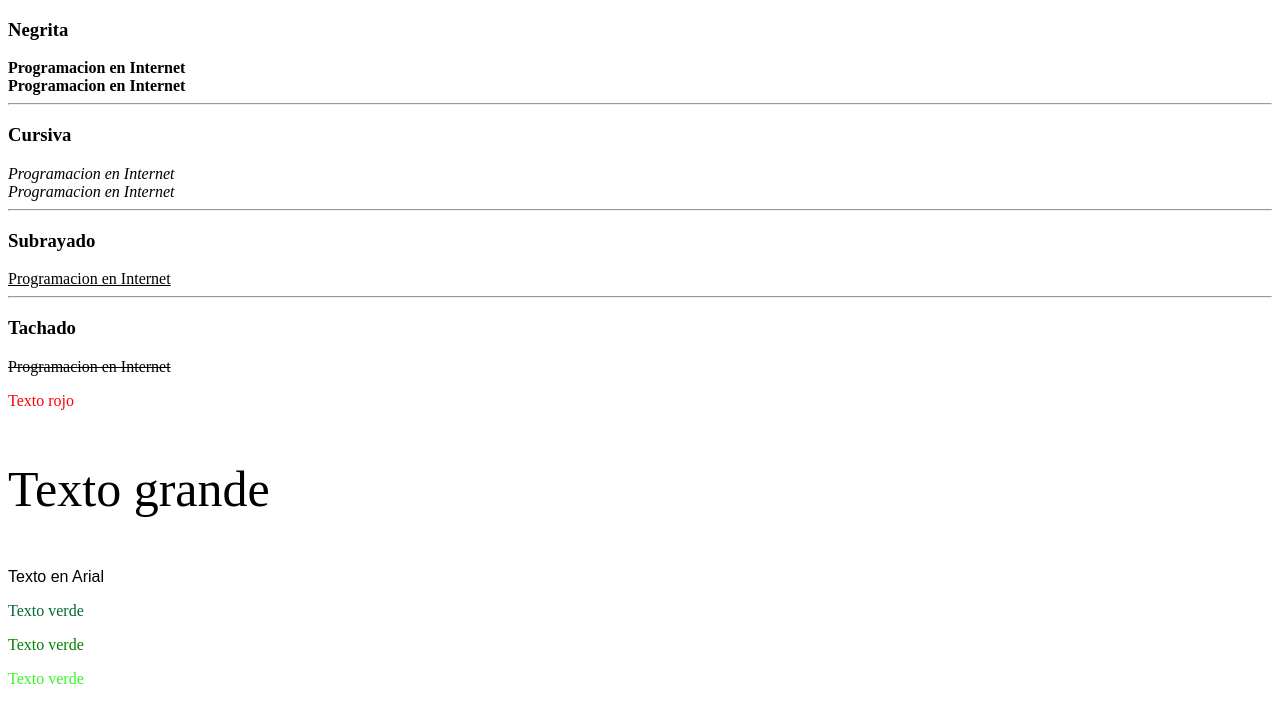
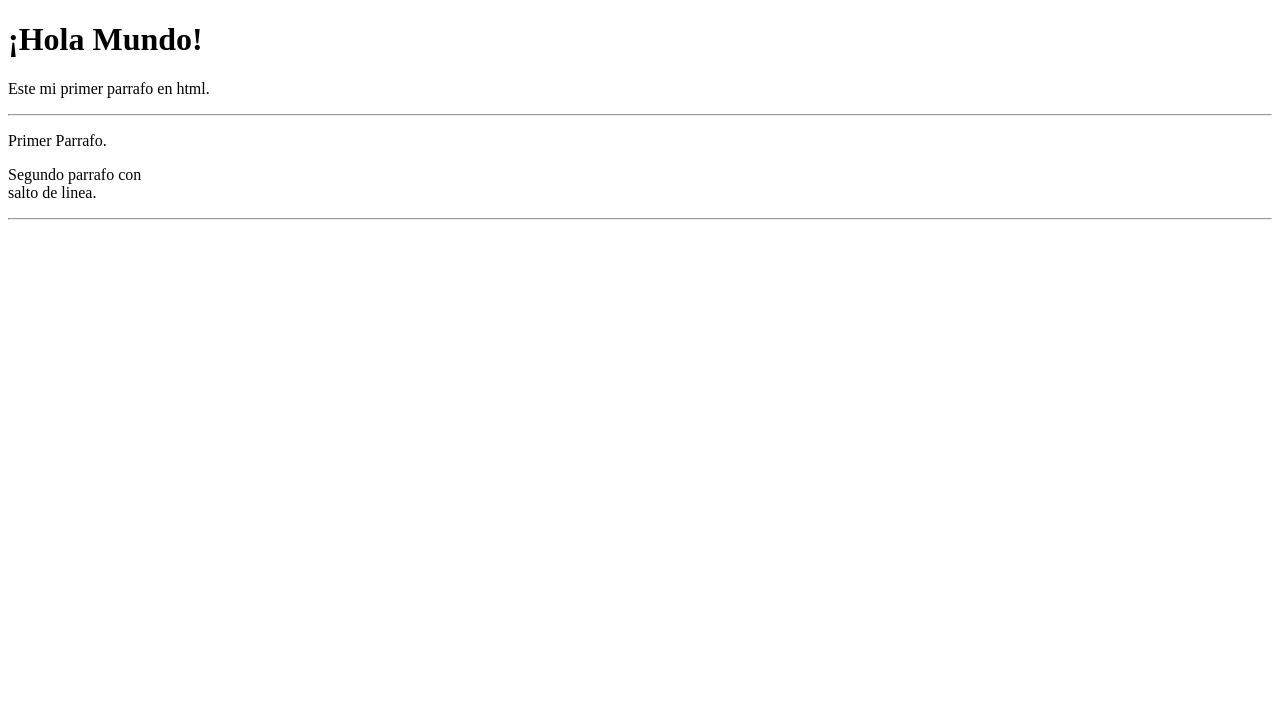
Before and after one commit to BrayanVII/Laboratorio26-08, a plain HTML site: page index.html in a window 1280 px wide. Drawn offline with Linux system fonts and the light colour scheme.

Commit message:
primer programa realizado

```diff
--- a/index.html
+++ b/index.html
@@ -1,24 +1,14 @@
 <!DOCTYPE html>
 <html>
+    <head>
+        <title>Titulo de la pagina</title>
+    </head>
     <body>
-        <h3> Negrita </h3>
-        <b> Programacion en Internet </b>  </br>
-        <strong> Programacion en Internet</strong>
+        <h1>¡Hola Mundo!</h1>
+        <p>Este mi primer parrafo en html. </p>
         <hr>
-        <h3> Cursiva </h3>
-        <i> Programacion en Internet </i> </br>
-        <em> Programacion en Internet </em>
+        <p>Primer Parrafo.</p>
+        <p>Segundo parrafo con <br> salto de linea. </p>
         <hr>
-        <h3> Subrayado </h3>
-        <u> Programacion en Internet </u>
-        <hr>
-        <h3> Tachado </h3>
-        <s> Programacion en Internet </s>
-        <p style="color:red;">Texto rojo</p>
-        <p style="font-size:50px;"> Texto grande </p>
-        <p style="font-family: Arial;">Texto en Arial </p>
-        <p style="color: #016736;">Texto verde</p>
-        <p style="color: green;">Texto verde</p>
-        <p style="color:rgb(56, 245, 39);">Texto verde</p>
     </body>
 </html>
```
